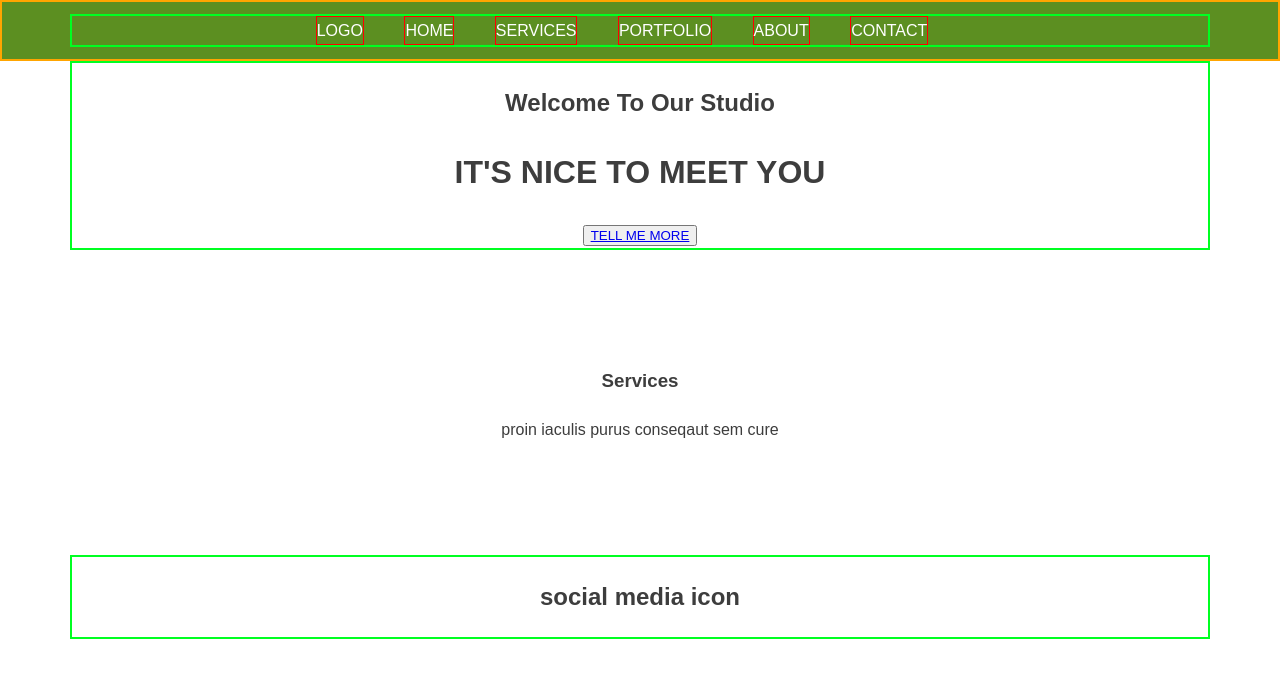
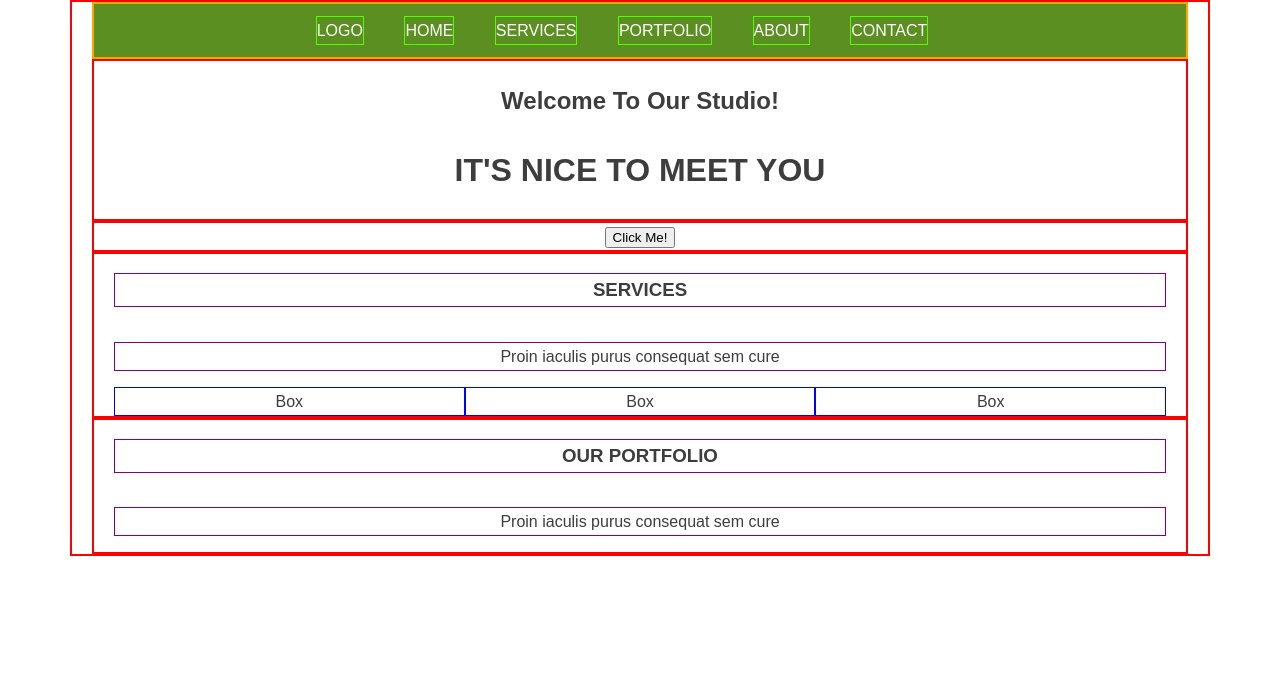
Before and after one commit to kojak01/landing-page, a website: page index.html in a window 1280 px wide. Drawn offline with Linux system fonts and the light colour scheme.

Commit message:
add sections

```diff
--- a/index.html
+++ b/index.html
@@ -7,8 +7,8 @@
     <link rel="stylesheet" href="css/style.css">
 </head>
 <body>
-    <nav class="navigation">
-        <div class="container">
+    <div class="container">
+        <nav class="navigation">
             <ul>
                 <li><a href="#">LOGO</a></li>
                 <li><a href="#">HOME</a>
@@ -52,23 +52,29 @@
                     </ul>
                 </li>
             </ul>
+        </nav>
+        <header class="container">
+            <h2>Welcome To Our Studio!</h2>
+            <h1>IT'S NICE TO MEET YOU</h1>
+        </header>
+        <div class="container">
+            <button type="button">Click Me!</button>
         </div>
-    </nav>
-    <header>
-        <div class="container">
-            <h2>Welcome To Our Studio</h2>
-            <h1>IT'S NICE TO MEET YOU</h1>
-            <button><a href="#">TELL ME MORE</a></button>
-        </div>
-    </header>
-    <section>
-        <h3>Services</h3>
-        <p>proin iaculis purus conseqaut sem cure</p>
-    </section>
-    <footer>
-        <div class="container">
-            <h2>social media icon</h2>
-        </div>
-    </footer>
-</body>
-</html>
+        <section class="container">
+            <div class="row">
+                <h3>SERVICES</h3>
+                <P>Proin iaculis purus consequat sem cure</P>
+            </div>
+            <div class="row">
+                <div class="box">Box</div>
+                <div class="box">Box</div>
+                <div class="box">Box</div>
+            </div>
+        </section>
+        <section class="container">
+            <div class="row">
+                <h3>OUR PORTFOLIO</h3>
+                <P>Proin iaculis purus consequat sem cure</P>
+            </div>
+        </section>
+    </div>
--- a/sass/style.scss
+++ b/sass/style.scss
@@ -22,7 +22,7 @@ body {
     max-width: 1140px;
     margin: 0 auto;
     padding: 0 20px;
-    border: 2px solid rgb(0, 255, 34);
+    border: 2px solid rgb(250, 2, 2);
 }
 section {
     padding: 96px 0;
@@ -33,7 +33,7 @@ section {
 .navigation {
     background: $color-one;
     padding: 12px 0;
-    border: 2px solid orange;
+    border: 2px solid rgb(255, 166, 0);
 }   ul {
     padding: 0;
     margin: 0;
@@ -41,7 +41,7 @@ section {
     li {
         display: inline-block;
         margin-right: 36px;
-        border: 1px solid red;
+        border: 1px solid rgb(81, 255, 0);
         position: relative;
     }
     a {
@@ -71,3 +71,29 @@ section {
 .navigation li:hover ul {
     display: block;
 }
+
+/*Header*/
+
+
+/*Button*/
+
+
+/*Section Services*/
+
+.row {
+    display: flex;
+    flex-wrap: wrap;
+    justify-content: center;
+    h3 {
+        width: 100%;
+        border: 1px solid purple;
+    }
+    p {
+        width: 100%;
+        border: 1px solid purple;
+    }
+    .box {
+        flex: 1;
+        border: 1px solid blue;
+    }
+}
```
Also changed, not shown: css/style.css, 1 other file.
